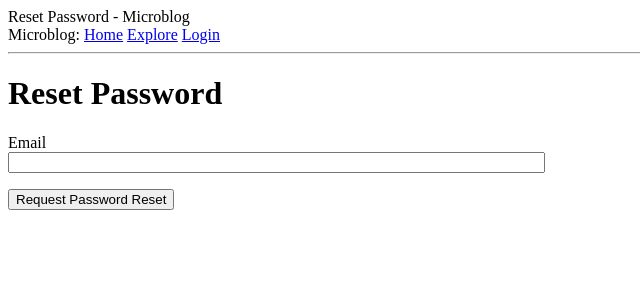
After one commit to sunchengyi/microblog, a Flask app: page /reset_password_request in a window 1280 px wide. The commit adds this page. Shown: the top 300 px of the page, without its empty margins (0-640 px from the left). Run offline with Flask 2, Linux system fonts and the light colour scheme.

Commit message:
Complete the function about resetting password by email, but cannot recieve the email. In debugging.

```diff
--- a/app/__init__.py
+++ b/app/__init__.py
@@ -10,6 +10,7 @@ from config import Config
 from flask_sqlalchemy import SQLAlchemy
 from flask_migrate import Migrate
 from flask_login import LoginManager
+from flask_mail import Mail
 
 app = Flask(__name__)
 app.config.from_object(Config)
@@ -17,7 +18,7 @@ db = SQLAlchemy(app)
 migrate = Migrate(app, db)
 login = LoginManager(app)
 login.login_view = 'login'
-
+mail = Mail(app)
 
 if not app.debug:
     # the emailing error handler
--- a/app/errors.py
+++ b/app/errors.py
@@ -1,5 +1,6 @@
 from flask import render_template
 from app import app, db
+
 
 @app.errorhandler(404)
 def not_found_error(error):
--- a/app/form.py
+++ b/app/form.py
@@ -52,3 +52,13 @@ class PostForm(FlaskForm):
     post = TextAreaField('Say something', validators=[
         DataRequired(), Length(min=1, max=140)])
     submit = SubmitField('Submit')
+
+class ResetPasswordRequestForm(FlaskForm):
+    email = StringField('Email', validators=[DataRequired(), Email()])
+    submit = SubmitField('Request Password Reset')
+
+class ResetPasswordForm(FlaskForm):
+    password = PasswordField('New Password', validators=[DataRequired()])
+    password2 = PasswordField(
+        'Repeat New Password', validators=[DataRequired(), EqualTo('password')])
+    submit = SubmitField('Request Password Reset')
--- a/app/routes.py
+++ b/app/routes.py
@@ -6,12 +6,13 @@ from datetime import datetime
 from flask import render_template, flash, redirect, url_for
 from app import app, db
 from app.form import LoginForm, RegistrationForm, EditProfileForm, EmptyForm,\
-    PostForm
+    PostForm, ResetPasswordRequestForm, ResetPasswordForm
 
 from flask_login import current_user, login_user, logout_user, login_required
 from flask import request
 from werkzeug.urls import url_parse
 from app.models import User, Post
+from app.email import send_password_reset_email
 
 @app.route('/', methods=['GET', 'POST'])
 @app.route('/index', methods=['GET', 'POST'])
@@ -161,3 +162,32 @@ def unfollow(username):
         return redirect(url_for('user', username=username))
     else:
         return redirect(url_for('index'))
+
+@app.route('/reset_password_request', methods=['GET', 'POSt'])
+def reset_password_request():
+    if current_user.is_authenticated:
+        return redirect(url_for('index'))
+    form = ResetPasswordRequestForm()
+    if form.validate_on_submit():
+        user = User.query.filter_by(email=form.email.data).first()
+        if user:
+            send_password_reset_email(user)
+        flash('Check your email for the instructions to resett your password')
+        return redirect(url_for('login'))
+    return render_template('reset_password_request.html',
+                            title='Reset Password', form=form)
+
+@app.route('/reset_password/<token>', methods=['GET', 'POST'])
+def reset_password(token):
+    if current_user.is_authenticated:
+        return redirect(url_for('index'))
+    user = User.verify_reset_password_token(token)
+    if not user:
+        return redirect(url_for('index'))
+    form = ResetPasswordForm()
+    if form.validate_on_submit():
+        user.set_password(form.password.data)
+        db.session.commit()
+        flash('Your password has been reset.')
+        return redirect(url_for('login'))
+    return render_template('reset_password.html', form=form)
--- a/app/templates/login.html
+++ b/app/templates/login.html
@@ -22,4 +22,8 @@
         <p>{{form.submit()}}</p>
     </form>
     <p>New User?<a href="{{ url_for('register')}}">Click to Register!</a></p>
+    <p>
+        Forget Your Password?
+        <a href="{{ url_for('reset_password_request') }}">Click to Reset It</a>
+    </p>
 {% endblock %}
--- /dev/null
+++ b/app/templates/reset_password_request.html
@@ -0,0 +1,15 @@
+{% extends 'base.html' %}
+
+{% block content %}
+    <h1>Reset Password</h1>
+    <form action="" methods="post">
+        <p>
+            {{ form.email.label }}<br>
+            {{ form.email(size=64) }}<br>
+            {% for error in form.email.errors %}
+            <span style="color: red;">[{{ error }}]</span>
+            {% endfor %}
+        </p>
+        <p>{{ form.submit() }}</p>
+    </form>
+{% endblock  %}
```
Also changed, not shown: app/email.py (added, +24 -0 lines), app/models.py (+15 -0 lines), app/templates/email/reset_password.html (added, +12 -0 lines), app/templates/email/reset_password.txt (added, +11 -0 lines), app/templates/reset_password.html (added, +23 -0 lines).
